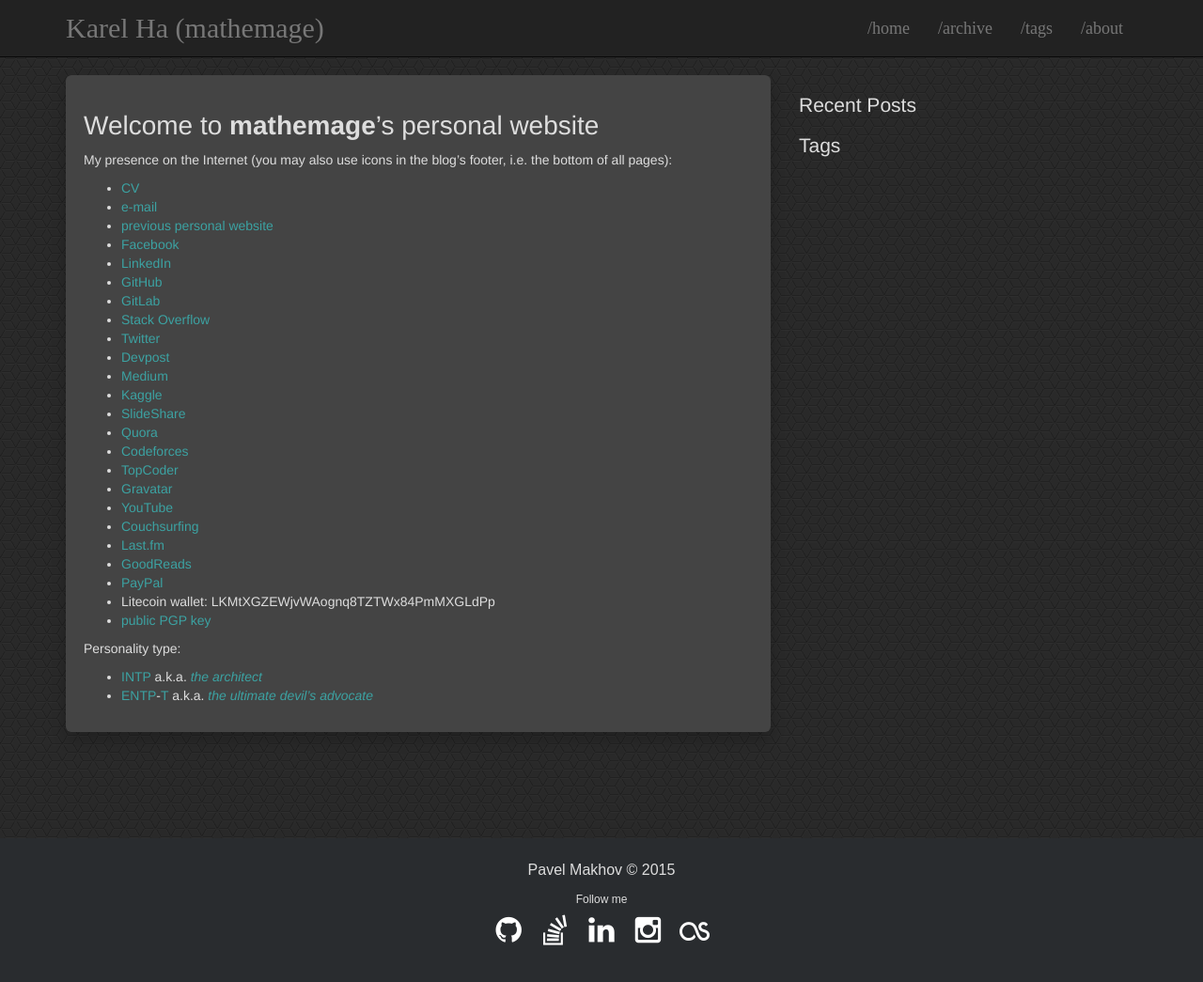
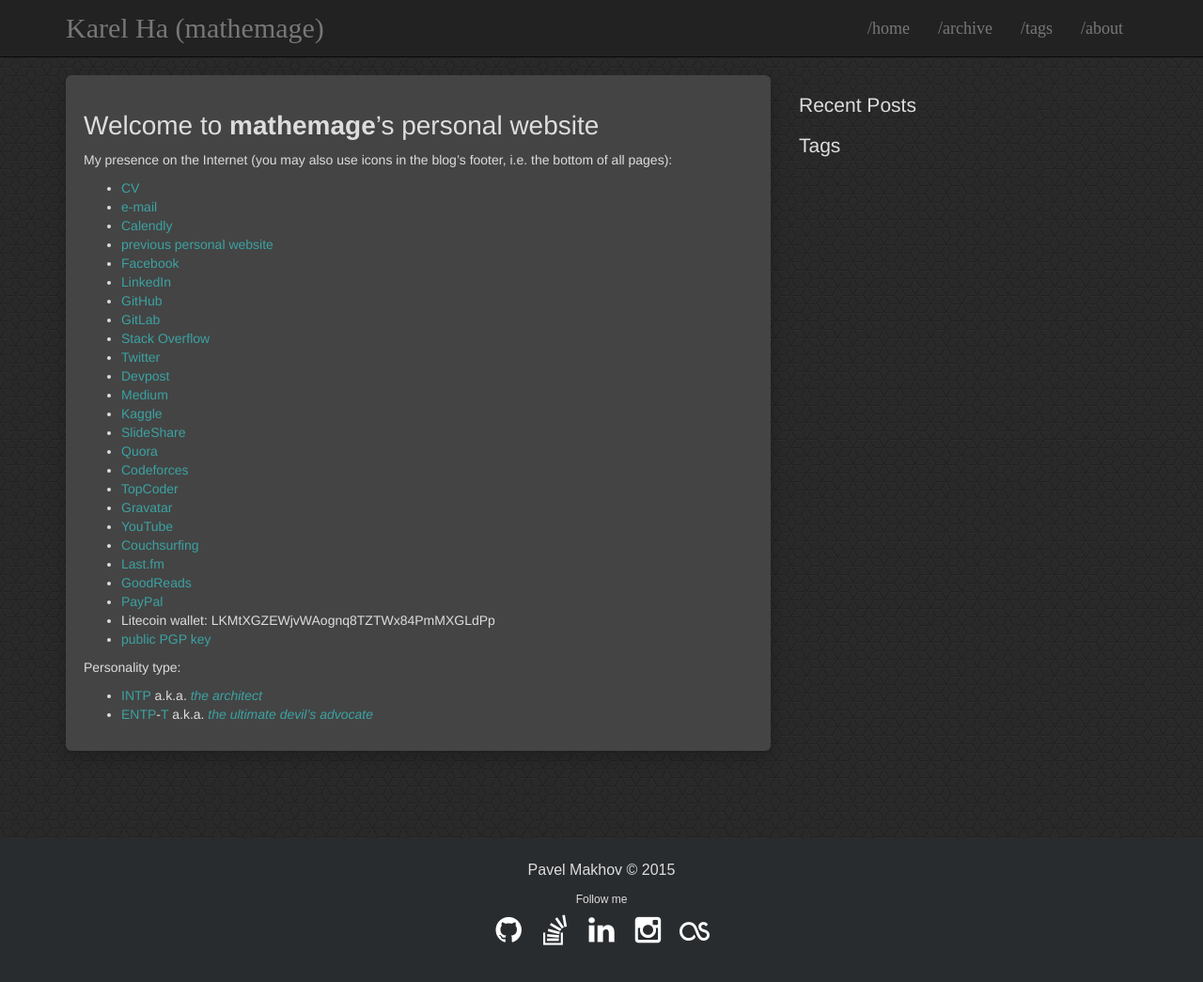
Before and after one commit to mathemage/mathemage.github.io, a Jekyll site: the page built from index.md, in a window 1280 px wide and 1069 px high. Shown: the top 1045 px of the window at 94% size. Built offline with Jekyll 4.4.1, drawn with Linux system fonts in a browser that asks for light colours; our own code applies the rules of GitHub Pages for plain Markdown files.

Commit message:
Link to Calendly

```diff
--- a/index.md
+++ b/index.md
@@ -4,6 +4,7 @@
 
 * [CV](https://www.sharelatex.com/project/51d487dab2a1f53f36f9341e/output/output.pdf)
 * [e-mail](mailto:mathemage@gmail.com)
+* [Calendly](https://calendly.com/mathemage)
 * [previous personal website](https://sites.google.com/site/mathemage/)
 * [Facebook](https://www.facebook.com/mathemage)
 * [LinkedIn](https://www.linkedin.com/in/mathemage/)
```
